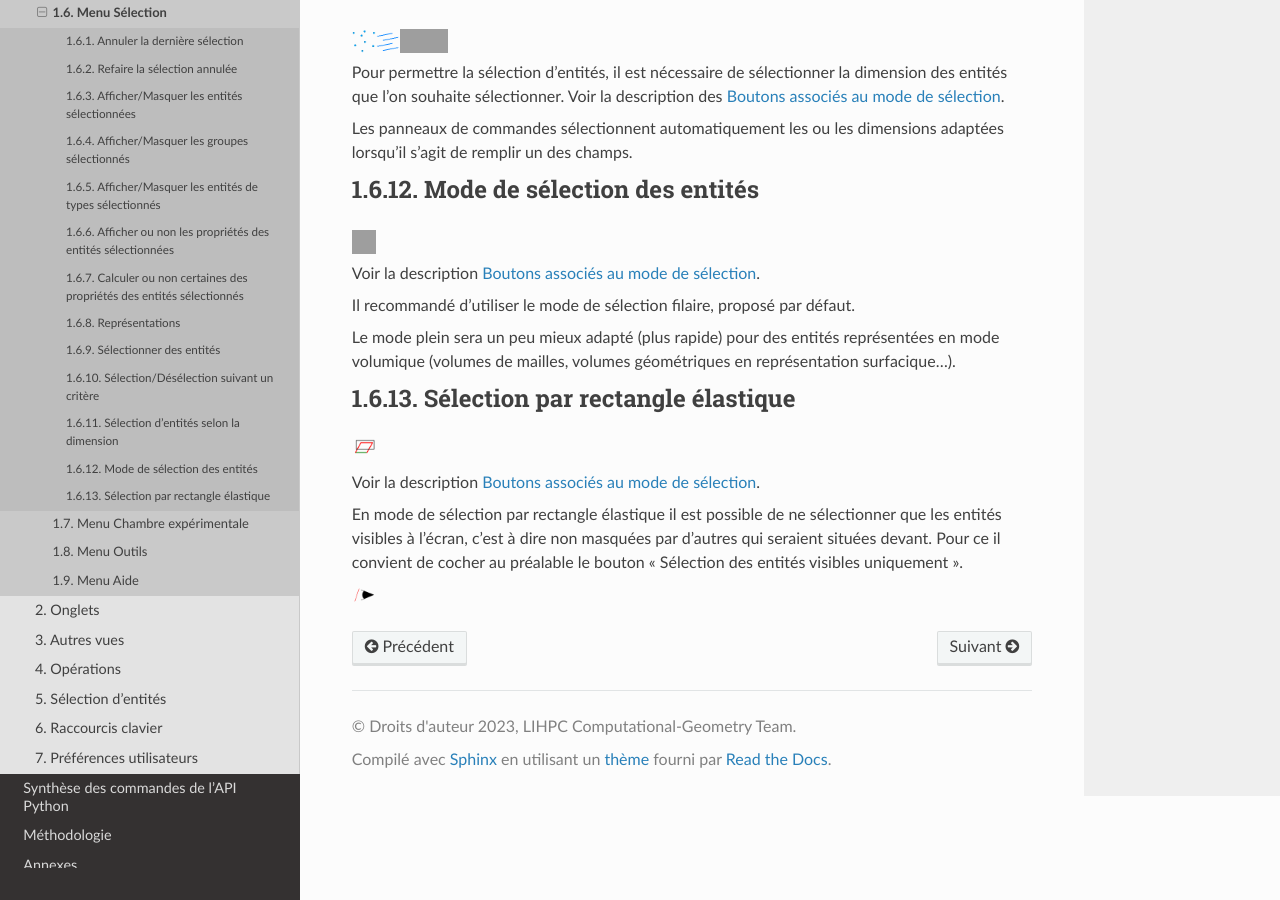
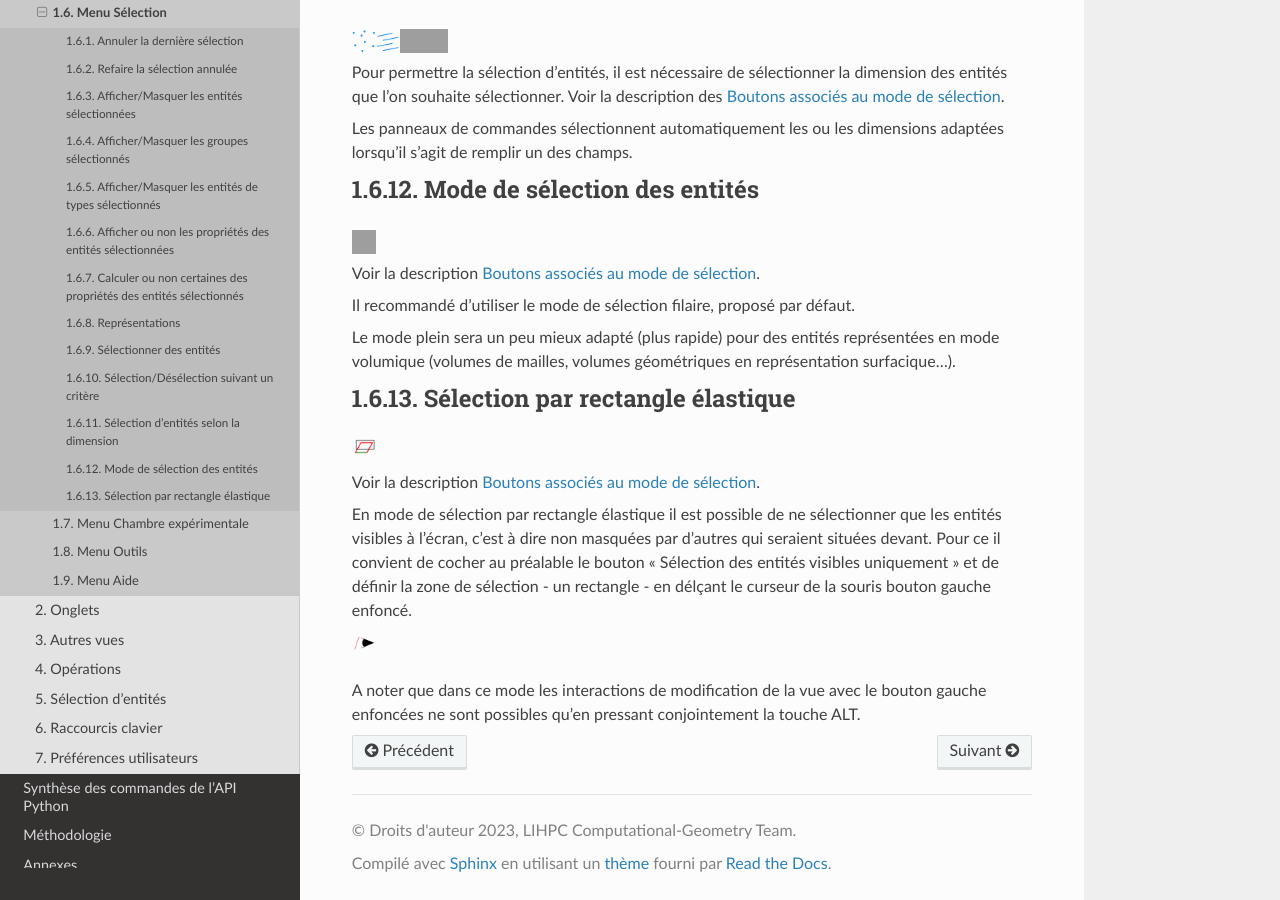
Before and after one commit to LIHPC-Computational-Geometry/magix3d, a Sphinx documentation site: the page built from Docs/pages/menu-selection.rst, in a window 1280 px wide and 900 px high, scrolled down 2924 px. Built offline with Sphinx 7.4.7 and the Read the Docs theme 3.1.0, drawn with Linux system fonts in a browser that asks for light colours; pages that are not in the unit, such as notebooks, are missing from menus; the version number could not be read and is left out; grey boxes are pictures that could not be loaded.

Commit message:
Issue 211. Ability to change the 3D view with the mouse when in "rubber band" selection mode.

```diff
--- a/Docs/pages/menu-selection.rst
+++ b/Docs/pages/menu-selection.rst
@@ -254,7 +254,12 @@ En mode de sélection par rectangle élastique il est possible de ne
 sélectionner que les entités visibles à l'écran, c'est à dire non
 masquées par d'autres qui seraient situées devant. Pour ce il convient
 de cocher au préalable le bouton "Sélection des entités visibles
-uniquement".
+uniquement" et de définir la zone de sélection - un rectangle - en
+délçant le curseur de la souris bouton gauche enfoncé.
 
 .. image:: ../images/visible.png
    :width: 0.25in
+
+A noter que dans ce mode les interactions de modification de la vue avec
+le bouton gauche enfoncées ne sont possibles qu'en pressant
+conjointement la touche ALT.
```
Also changed, not shown: 2 other files.
